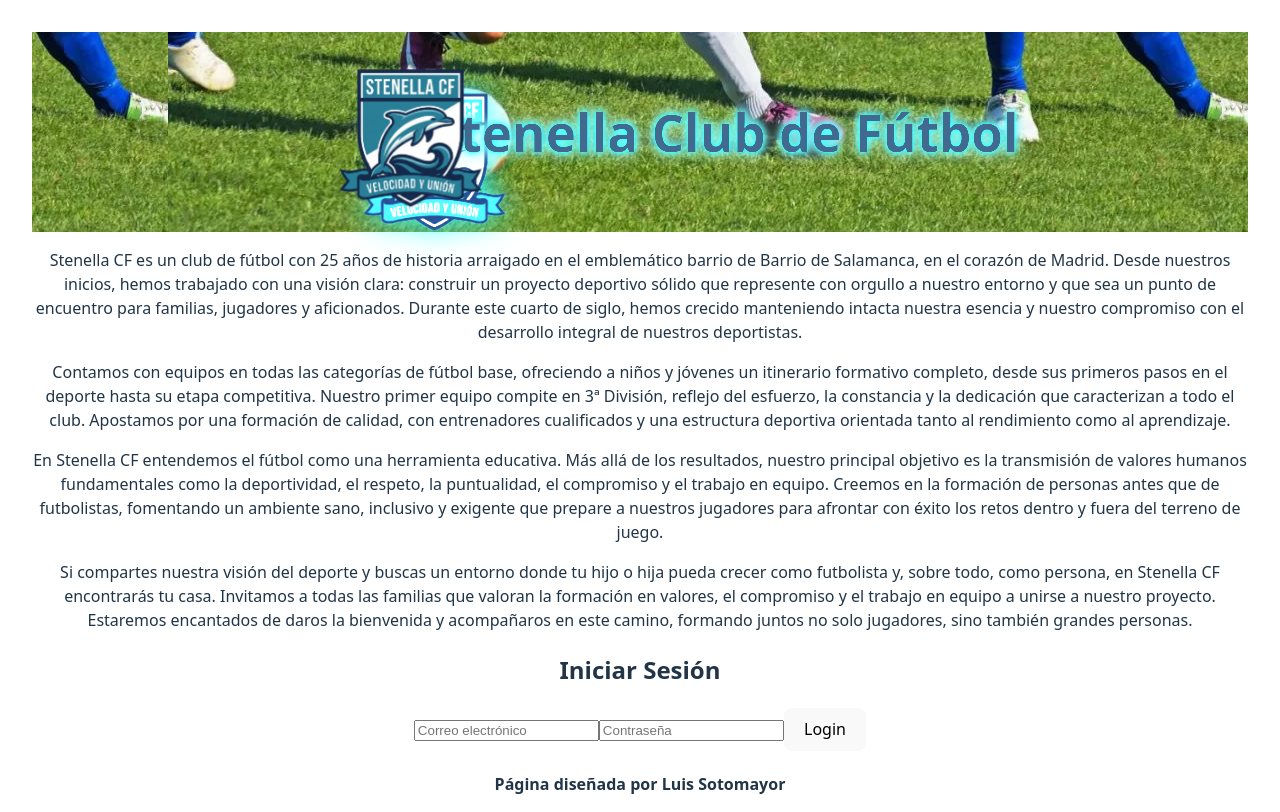
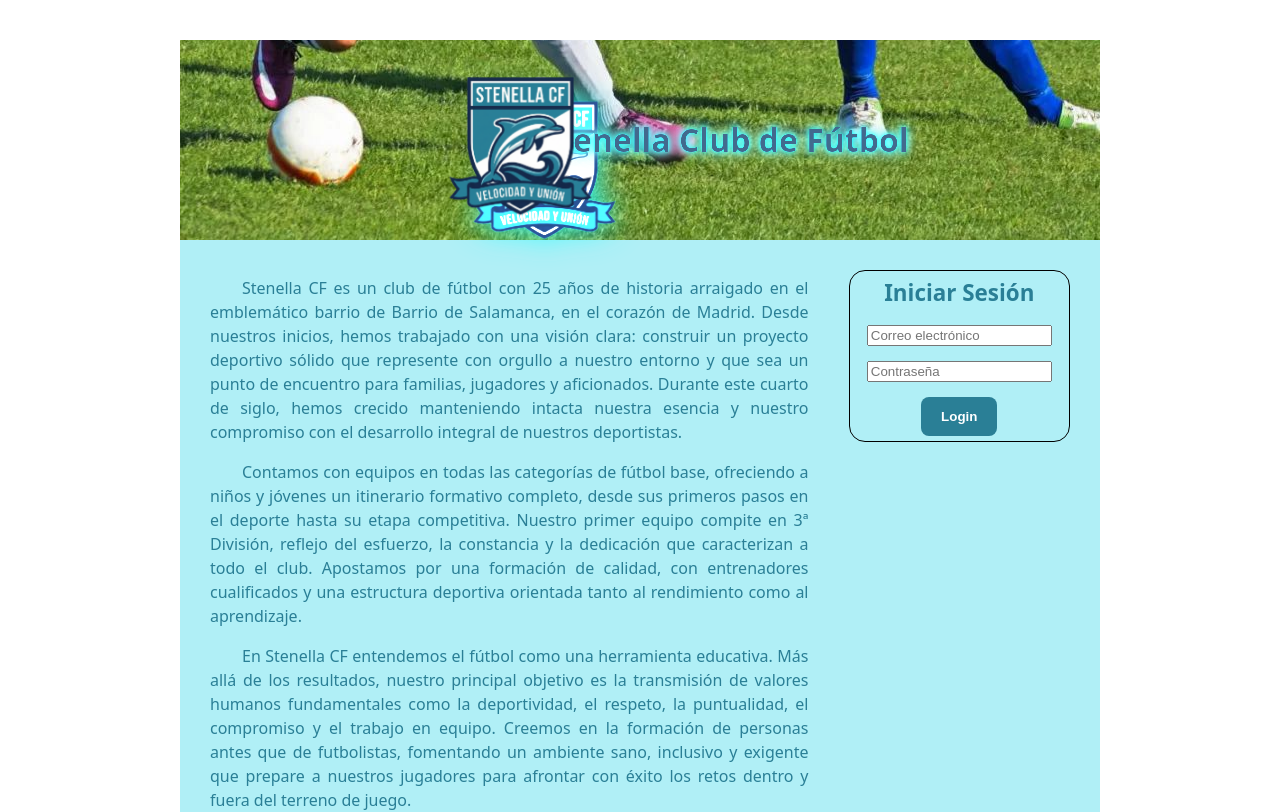
Before and after one commit to luigiSotomayor/proyectofinal, a React (Vite) app in the folder frontend/: page / in a window 1280 px wide. Shown: the top 812 px of the page. Built offline with nearby package versions, Linux system fonts and the light colour scheme.

Commit message:
update/ styles pagina home, create/ avisos toast

```diff
--- /dev/null
+++ b/frontend/src/components/Button.jsx
@@ -0,0 +1,10 @@
+import React from 'react'
+import "../styles/Button.css";
+
+const Button = ({ text, onClick, type }) => {
+  return (
+    <button type={type} onClick={onClick} className='button'>{text}</button>
+  )
+}
+
+export default Button
--- a/frontend/src/components/Footer.jsx
+++ b/frontend/src/components/Footer.jsx
@@ -1,4 +1,5 @@
 import React from 'react'
+import "../styles/Footer.css";
 
 const Footer = () => {
   return (
--- a/frontend/src/components/InfoClub.jsx
+++ b/frontend/src/components/InfoClub.jsx
@@ -1,8 +1,9 @@
 import React from 'react'
+import "../styles/InfoClub.css";
 
 const InfoClub = () => {
   return (
-    <div>
+    <div className='infoClub'>
       <p>
         Stenella CF es un club de fútbol con 25 años de historia arraigado en el
         emblemático barrio de Barrio de Salamanca, en el corazón de Madrid.
--- a/frontend/src/components/Login.jsx
+++ b/frontend/src/components/Login.jsx
@@ -1,5 +1,9 @@
 import { useState } from "react";
 import React from "react";
+import "../styles/Login.css";
+import { toast } from "react-toastify";
+import Button from "./Button";
+import { set } from "mongoose";
 
 const Login = () => {
   const [email, setEmail] = useState("");
@@ -11,6 +15,13 @@ const Login = () => {
 
     if (!email || !password) {
       setError("Por favor, completa todos los campos.");
+      toast.error("Por favor, completa todos los campos.", {
+        position: "top-center",
+        autoClose: 4000,
+        theme: "colored",
+      })
+      setEmail("");
+      setPassword("");
       return;
     }
 
@@ -18,23 +29,39 @@ const Login = () => {
 
     console.log("Login con:", { email, password });
 
-    // Ejemplo de llamada a backend:
-
     fetch("http://localhost:3000/api/v1/user/login", {
       method: "POST",
       headers: { "Content-Type": "application/json" },
       body: JSON.stringify({ email, password }),
     })
-      .then(res => res.json())
-      .then(data => console.log(data))
-      .catch(err => console.error(err));
+      .then(async (res) => {
+        const data = await res.json();
 
+        if (!res.ok) {
+          // Aquí entran los 400, 401, 500, etc.
+          if (res.status === 400) {
+            toast.error("Credenciales incorrectas", {
+              position: "top-center",
+              autoClose: 4000,
+              theme: "colored",
+            })
+            setEmail("");
+            setPassword("");
+          }
+
+          throw new Error(data.message || "Error en la petición");
+        }
+
+        return data;
+      })
+      .then((data) => console.log(data))
+      .catch((err) => console.error(err));
   };
 
   return (
-    <div>
+    <div className="login">
       <form onSubmit={handleSubmit}>
-        <h2>Iniciar Sesión</h2>
+        <p>Iniciar Sesión</p>
 
         <input
           type="email"
@@ -50,7 +77,7 @@ const Login = () => {
           onChange={(e) => setPassword(e.target.value)}
         />
 
-        <button type="submit">Login</button>
+        <Button type="submit" text="Login" onClick={handleSubmit}/>
       </form>
     </div>
   );
--- a/frontend/src/index.css
+++ b/frontend/src/index.css
@@ -14,7 +14,7 @@
   -webkit-font-smoothing: antialiased;
   -moz-osx-font-smoothing: grayscale;
 }
-
+/*
 a {
   font-weight: 500;
   color: #646cff;
@@ -54,12 +54,14 @@ button:hover {
 button:focus,
 button:focus-visible {
   outline: 4px auto -webkit-focus-ring-color;
-}
+} */
 
 @media (prefers-color-scheme: light) {
   :root {
     color: #213547;
     background-color: #ffffff;
+    max-width: 1000px;
+    margin: 0 auto;
   }
   a:hover {
     color: #747bff;
--- a/frontend/src/pages/home.jsx
+++ b/frontend/src/pages/home.jsx
@@ -5,7 +5,7 @@ import "../styles/home.css";
 
 const home = () => {
   return (
-    <div className="infoClub">
+    <div className="mainHome">
       <InfoClub />
       <Login />
     </div>
--- /dev/null
+++ b/frontend/src/styles/Button.css
@@ -0,0 +1,15 @@
+.button {
+  padding: 12px 20px;
+  border: none;
+  border-radius: 8px;
+  background-color: var(--official-Color-Stenella);
+  color: white;
+  font-weight: bold;
+  cursor: pointer;
+  transition: 0.3s ease;
+}
+
+.button:hover {
+  background-color: #334155;
+  transform: scale(1.1);
+}
--- /dev/null
+++ b/frontend/src/styles/Footer.css
@@ -0,0 +1,10 @@
+.footer {
+    background-color: var(--official-Color-Stenella);
+    color: white;
+    text-align: center;
+    padding: 10px 0;
+    display: flex;
+    flex-direction: row;
+    justify-content: space-around;
+    align-items: center;
+}
--- a/frontend/src/styles/Header.css
+++ b/frontend/src/styles/Header.css
@@ -21,6 +21,7 @@
   left: center;
   width: 100%;
   height: auto;
+  cursor: pointer;
 }
 
 .logo,
@@ -45,6 +46,7 @@
     0 0 13px rgb(81, 255, 255),
     0 0 17px rgb(111, 255, 255);
   filter: brightness(2);
+  cursor: pointer;
 }
 
 /* .logo-wrapper {
--- /dev/null
+++ b/frontend/src/styles/InfoClub.css
@@ -0,0 +1,8 @@
+.infoClub {
+    flex: 3;
+    padding: 20px 30px;
+    text-align: justify;
+    color: var(--official-Color-Stenella);
+    text-indent: 2rem;
+    /* background-image: url(/images/campo_futbol.jpg); */
+}
--- /dev/null
+++ b/frontend/src/styles/Login.css
@@ -0,0 +1,31 @@
+.login {
+  flex: 1;
+  width: auto;
+  height: 150px;
+  margin: 30px 30px 10px 10px;
+  padding: 10px;
+  /* background-color: rgba(49, 212, 230, 0.382); */
+  /* background: rgba(255, 255, 255, 0.92); */
+  border: 1px solid rgb(0, 0, 0);
+  border-radius: 16px;
+  /* box-shadow: 0 15px 40px rgba(0, 0, 0, 0.25); */
+  display: flex;
+  /* flex-direction: column; */
+  gap: 20px;
+}
+
+.login p {
+  font-size: 1.4em;
+  font-weight: 600;
+  color: var(--official-Color-Stenella);
+  margin: 0;
+}
+
+.login form {
+  width: 100%;
+  display: flex;
+  flex-direction: column;
+  justify-content: center;
+  align-items: center;
+  gap: 15px;
+}
--- a/frontend/src/styles/home.css
+++ b/frontend/src/styles/home.css
@@ -0,0 +1,8 @@
+.mainHome {
+    display: flex;
+    flex-direction: row;
+    justify-content: space-around;
+    align-items: top;
+    width: 100%;
+    background-color: rgba(49, 212, 230, 0.382);
+}
```
Also changed, not shown: frontend/public/images/campo_futbol.jpeg (added).
